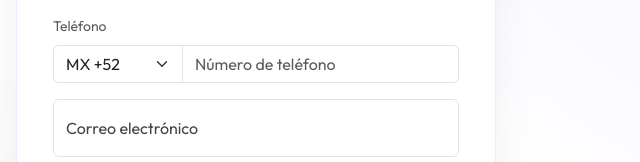
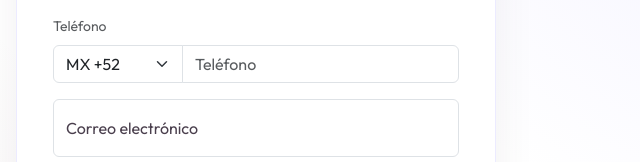
Before and after one commit to EdwinSanchezA720/luddiesHoldings, a plain HTML site: page client/html/register.html in a window 1280 px wide. Shown: the part 344-506 px from the top of the page, 384-1024 px from the left. Drawn offline with nearby package versions, Linux system fonts and the light colour scheme.

Commit message:
Cambio en auth label telefono de registro de usuario

```diff
--- a/client/html/register.html
+++ b/client/html/register.html
@@ -66,7 +66,7 @@
                                 <option value="+58">VE +58</option>
                             </select>
                             <input type="tel" class="form-control" id="reg-phone" name="phone"
-                                placeholder="Número de teléfono" autocomplete="tel"
+                                data-i18n-placeholder="auth_label_phone" autocomplete="tel"
                                 maxlength="11" inputmode="numeric" required>
                         </div>
                     </div>
```
